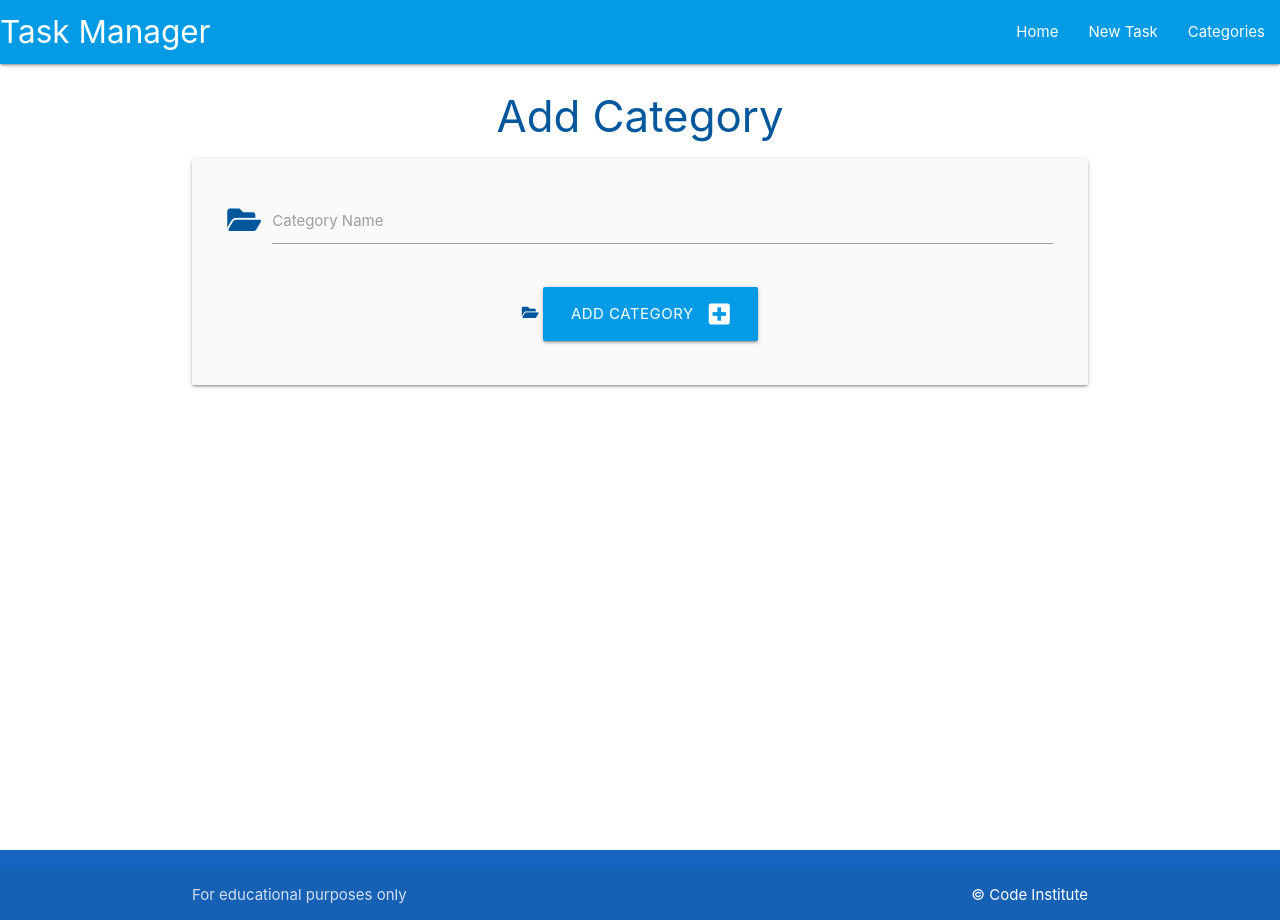
After one commit to SeanHub2021/Database-Walkthrough2, a Flask app: page /add_category in a window 1280 px wide. The commit adds this page. Run offline with Flask 3, Linux system fonts and the light colour scheme.

```diff
--- a/taskmanager/routes.py
+++ b/taskmanager/routes.py
@@ -1,7 +1,23 @@
-from flask import render_template
+from flask import render_template, request, redirect, url_for
 from taskmanager import app, db
 from taskmanager.models import Category, Task
 
 @app.route("/")
 def home():
     return render_template("tasks.html")
+
+@app.route("/categories")
+def categories():
+    categories = list(Category.query.order_by(Category.category_name).all())
+    return render_template("categories.html", categories=categories) #cat=cat: first categories is the name in the html, the second is now the list defined above.
+
+@app.route("/add_category", methods=["GET", "POST"])
+def add_category():
+    if request.method == "POST":
+        category = Category(category_name=request.form.get("category_name"))
+        db.session.add(category)
+        db.session.commit()
+        return redirect(url_for("categories"))
+    return render_template("add_category.html") # by default the normal method is GET, so this behaves an ELSE condition since its not part of the POST block, so if not POST then = GET
+# when a user clicks the  add_category button, this will use the "GET" method and render the add_category template.
+# once they submit the form, this will call the SAME function, but will check if the request being made is a POST method.
--- /dev/null
+++ b/taskmanager/templates/add_category.html
@@ -0,0 +1,29 @@
+{% extends "base.html" %}
+{% block content %}
+
+<h3 class="light-blue-text text-darken-4 center-align">Add Category</h3>
+
+
+<div class="row card-panel grey lighten-5">
+    <form class="col s12" method="POST" action="{{ url_for('add_category') }}">
+        <!--category name-->
+        <div class="row">
+            <div class="input-field col s12">
+                <i class="fas fa-folder-open prefix light-blue-text text-darken-4"></i>
+                <input id="category_name" name="category_name" minlength="3" maxlength="25" type="text" class="validate" required>
+                <label for="category_name">Category Name</label>
+            </div>
+        </div>
+        <!--category name-->
+        <div class="row">
+            <div class="col s12 center-align">
+                <i class="fas fa-folder-open prefix light-blue-text text-darken-4"></i>
+                <button type="submit" class="btn-large light-blue darken-1">
+                    Add Category <i class="fas fa-plus-square right"></i>
+                </button>
+            </div>
+        </div>
+    </form>
+  </div>
+
+{% endblock %}
--- a/taskmanager/templates/base.html
+++ b/taskmanager/templates/base.html
@@ -25,7 +25,7 @@
             <ul class="right hide-on-med-and-down">
                 <li><a href="{{ url_for('home') }}">Home</a></li>
                 <li><a href="">New Task</a></li>
-                <li><a href="">Categories</a></li>
+                <li><a href="{{ url_for('categories') }}">Categories</a></li>
             </ul>
             </div>
         </nav>
@@ -34,7 +34,7 @@
         <ul class="sidenav" id="mobile-demo">
             <li><a href="{{ url_for('home') }}">Home</a></li>
             <li><a href="">New Task</a></li>
-            <li><a href="">Categories</a></li>
+            <li><a href="{{ url_for('categories') }}">Categories</a></li>
         </ul>
     </header>
 
```
Also changed, not shown: taskmanager/templates/categories.html (added, +30 -0 lines), static/css/style.css (indentation only).
